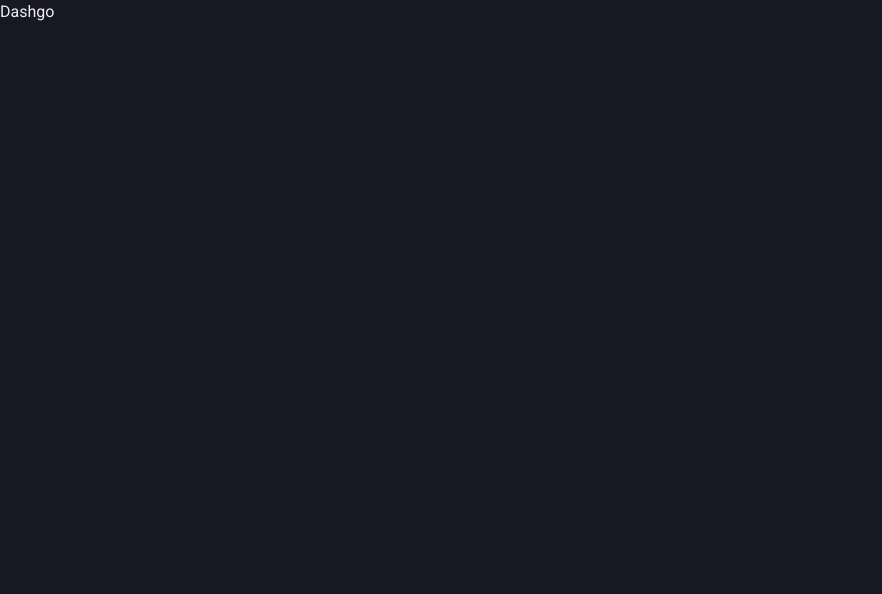
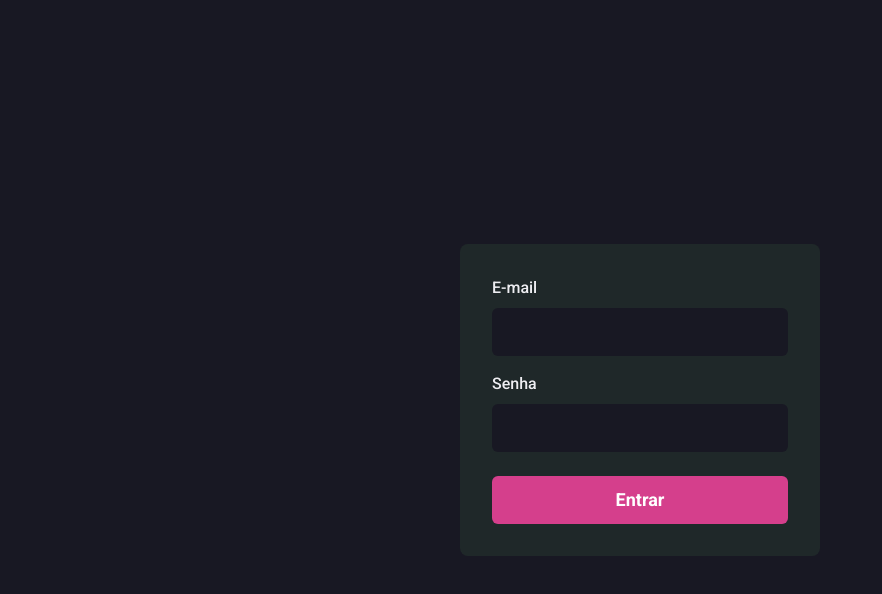
Before and after one commit to IvanOliver131/dashgo, a Next.js app: page / in a window 1280 px wide. Shown: the top 594 px of the page, without its empty margins (0-882 px from the left). Built offline with nearby package versions, Linux system fonts and the light colour scheme; a web font is replaced by a local one.

Commit message:
devCommit

```diff
--- a/src/pages/index.tsx
+++ b/src/pages/index.tsx
@@ -1,7 +1,69 @@
-import Head from 'next/head'
+import { Flex, Input, Button, Stack, FormLabel, FormControl } from '@chakra-ui/react';
 
 export default function Home() {
   return (
-    <h1>Dashgo</h1>
+    <Flex
+      w="100vw"
+      h="100vh"
+      align="center"
+      justify="center"
+    >
+      <Flex
+        as="form"
+        width="100%"
+        maxWidth={360}
+        bg="gray.800"
+        p="8"
+        borderRadius={8}
+        flexDir="column"
+      >
+        <Stack spacing="4">
+          <FormControl>
+            <FormLabel htmlFor="email">
+              E-mail
+            </FormLabel>
+            <Input
+              name="email"
+              id="email"
+              type="email"
+              focusBorderColor="pink.500"
+              bgColor="gray.900"
+              variant="filled"
+              _hover={{
+                bgColor: "gray.900"
+              }}
+              size="lg"
+            />
+          </FormControl>
+
+          <FormControl>
+            <FormLabel htmlFor="password">
+              Senha
+            </FormLabel>
+            <Input
+              name="password"
+              id="password"
+              type="password"
+              focusBorderColor="pink.500"
+              bgColor="gray.900"
+              variant="filled"
+              _hover={{
+                bgColor: "gray.900"
+              }}
+              size="lg"
+            />
+          </FormControl>
+        </Stack>
+
+        <Button
+          type="submit"
+          mt="6"
+          colorScheme="pink"
+          size="lg"
+        >
+          Entrar
+        </Button>
+      </Flex>
+    </Flex>
   )
 }
```
